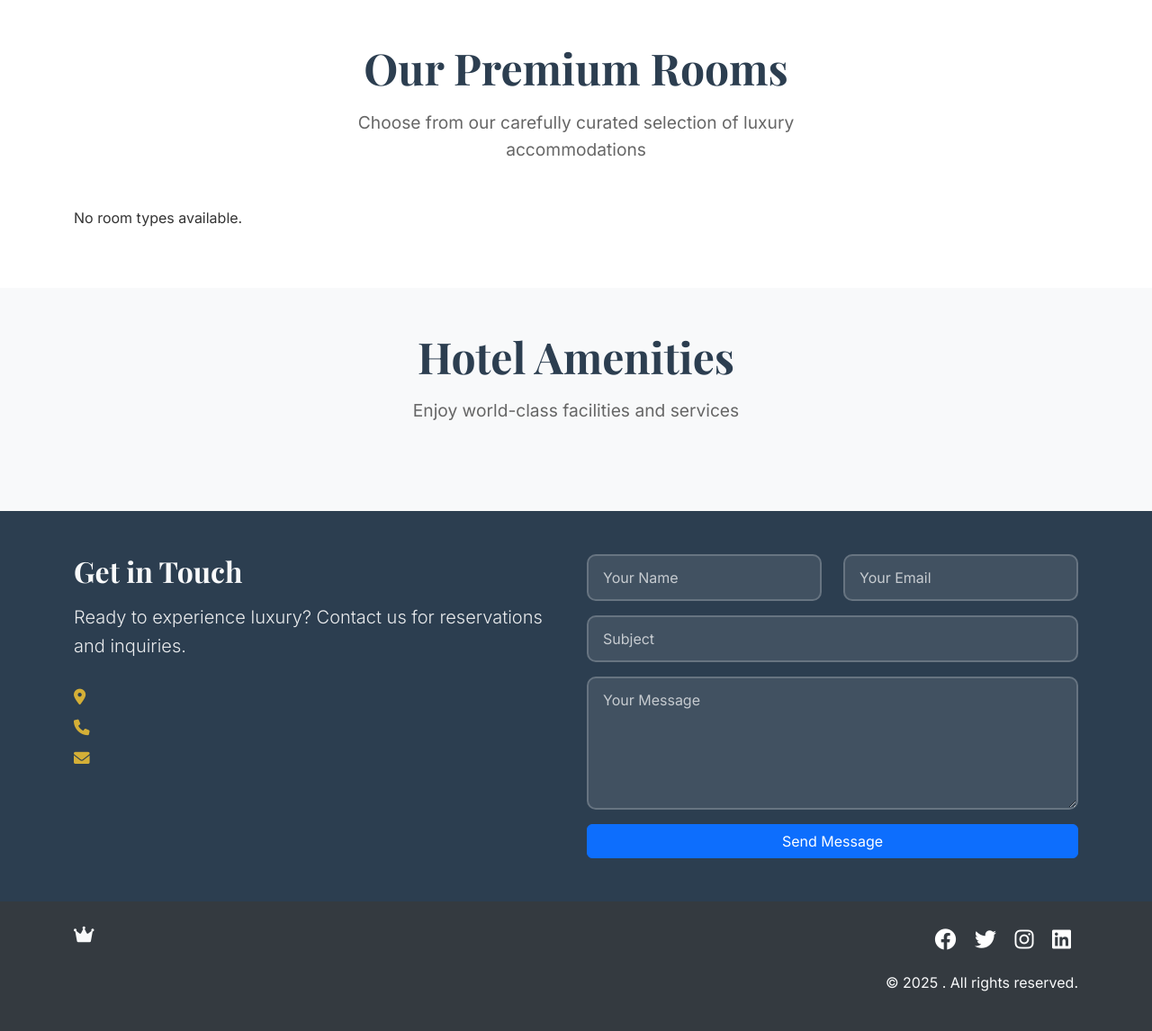
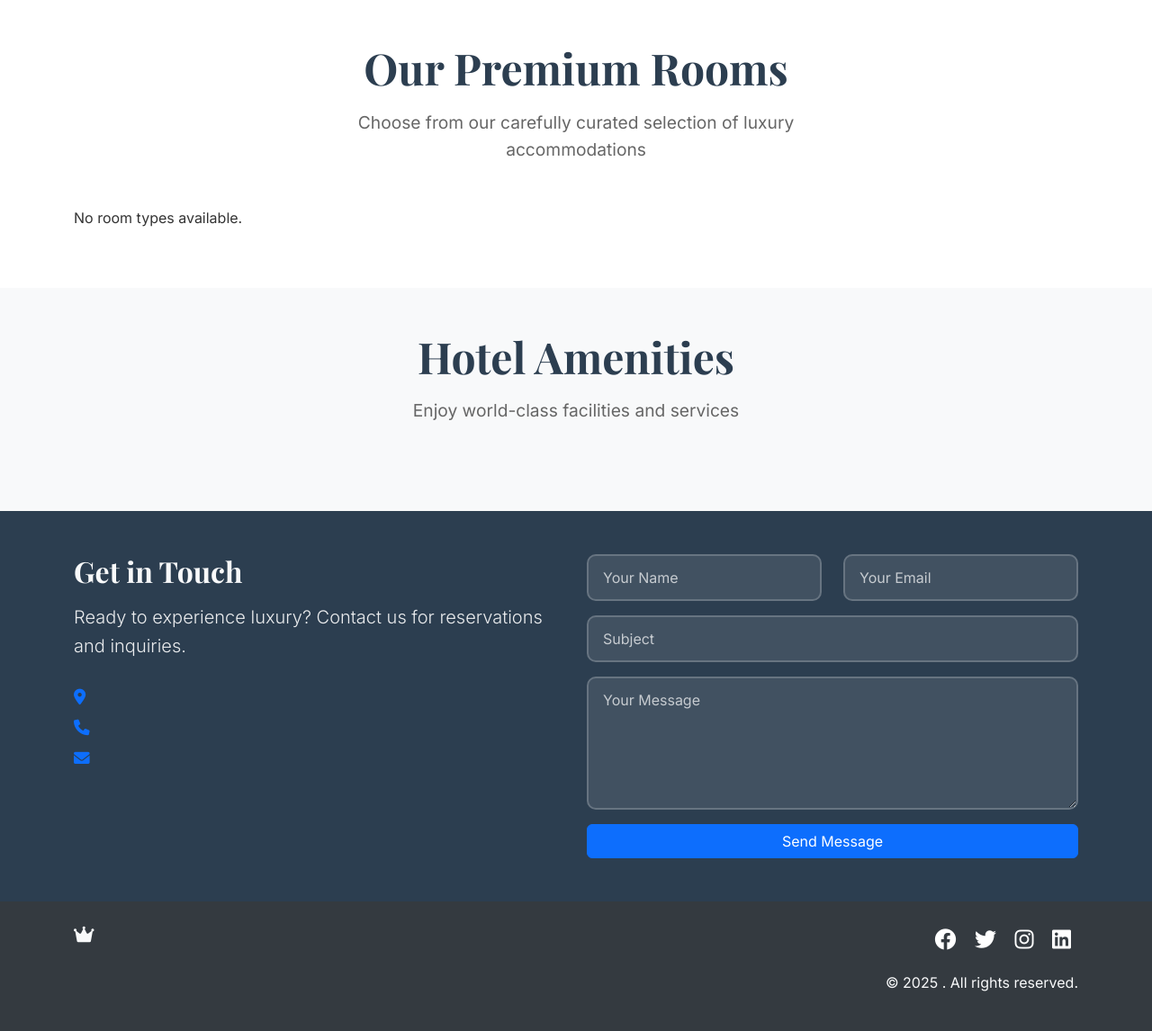
Before and after one commit to mandeell/hotel_booking, a Django app: template myhotel/hotel/templates/hotel/home.html in a window 1280 px wide. Shown: the part 801-1947 px from the top of the page at 90% size. Run offline with Django 3.2, Linux system fonts and the light colour scheme; the template is opened without the code that fills it, so the values that code supplies are empty; some libraries are stand-ins or nearby versions.

Commit message:
update the styling

```diff
--- a/myhotel/hotel/static/hotel/css/styles.css
+++ b/myhotel/hotel/static/hotel/css/styles.css
@@ -1,8 +1,8 @@
 /* Custom CSS for Luxuria Hotel */
 
 :root {
-  --gold: #D4AF37;
-  --dark-gold: #B8941F;
+  --gold: #0d6efd;
+  --dark-gold: #052c65;
   --navy: #2C3E50;
   --light-gray: #F8F9FA;
   --dark-gray: #343A40;
@@ -33,7 +33,7 @@ h6 {
 /* Navigation Styles */
 .navbar {
   background: rgba(44, 62, 80, 0.95) !important;
-  backdrop-filter: blur(10px);
+  backdrop-filter: blur(20px);
   transition: all 0.3s ease;
   padding: 1rem 0;
 }
```
